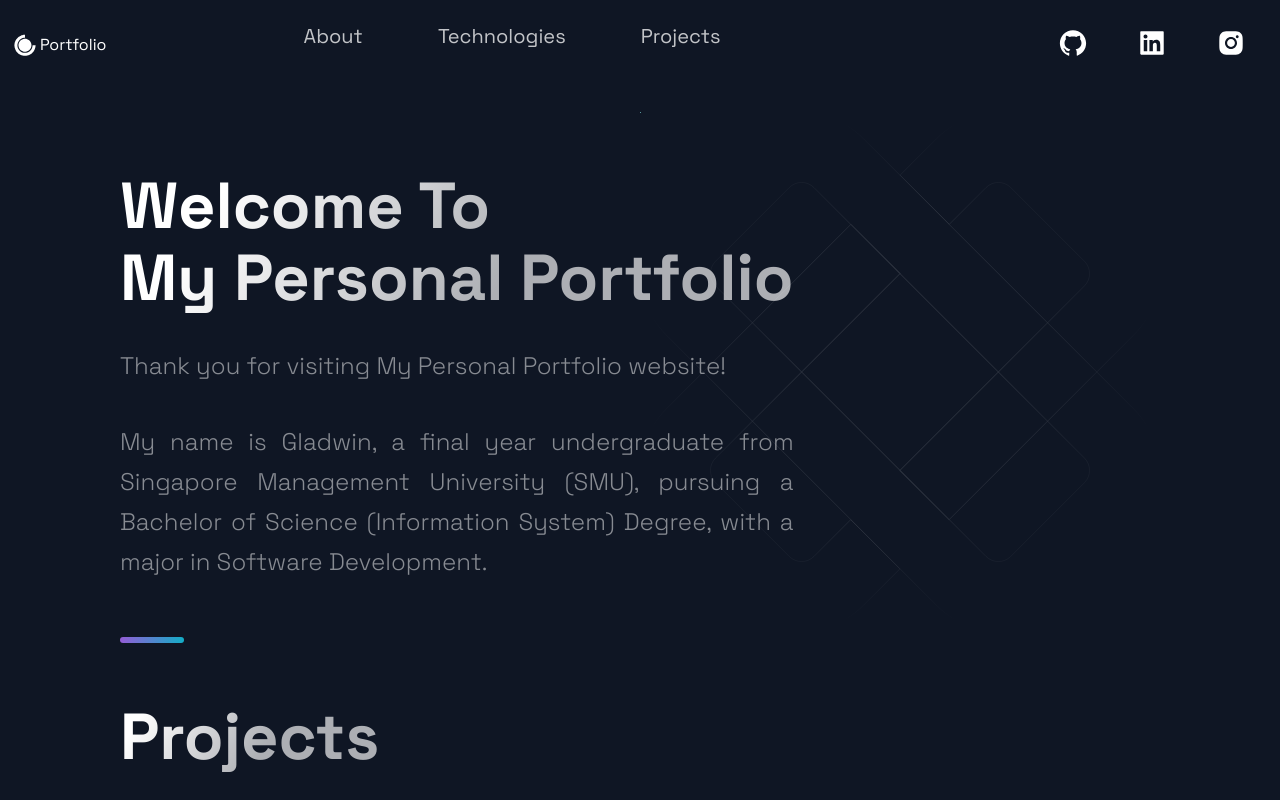
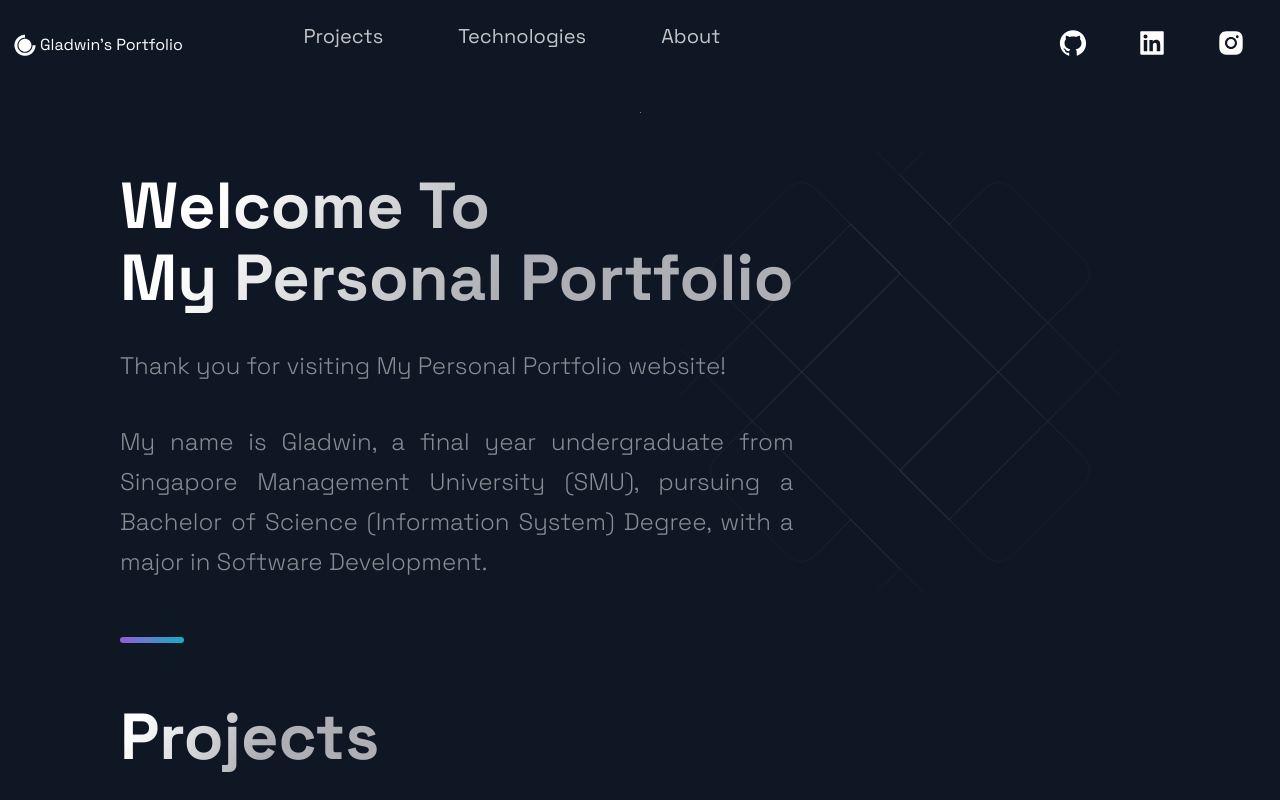
Before and after one commit to Gladwinnnn/Portfolio, a Next.js app: page / in a window 1280 px wide. Shown: the top 800 px of the page. Built offline with nearby package versions, Linux system fonts and the light colour scheme.

Commit message:
position changes

```diff
--- a/src/components/Header/Header.js
+++ b/src/components/Header/Header.js
@@ -10,14 +10,14 @@
     <Div1>
       <Link href="/">
         <a style={{ display: 'flex', alignItems: 'center', color:"white" }}>
-          <DiCssdeck size="3rem" /> <span>Portfolio</span>
+          <DiCssdeck size="3rem" /> <span>Gladwin's Portfolio</span>
         </a>
       </Link>
     </Div1>
     <Div2>
-      <li>
-        <Link href="#about">
-          <NavLink>About</NavLink>
+    <li>
+        <Link href="#projects">
+          <NavLink>Projects</NavLink>
         </Link>
       </li>
       <li>
@@ -26,8 +26,8 @@
         </Link>
       </li>
       <li>
-        <Link href="#projects">
-          <NavLink>Projects</NavLink>
+        <Link href="#about">
+          <NavLink>About</NavLink>
         </Link>
       </li>
     </Div2>
```
